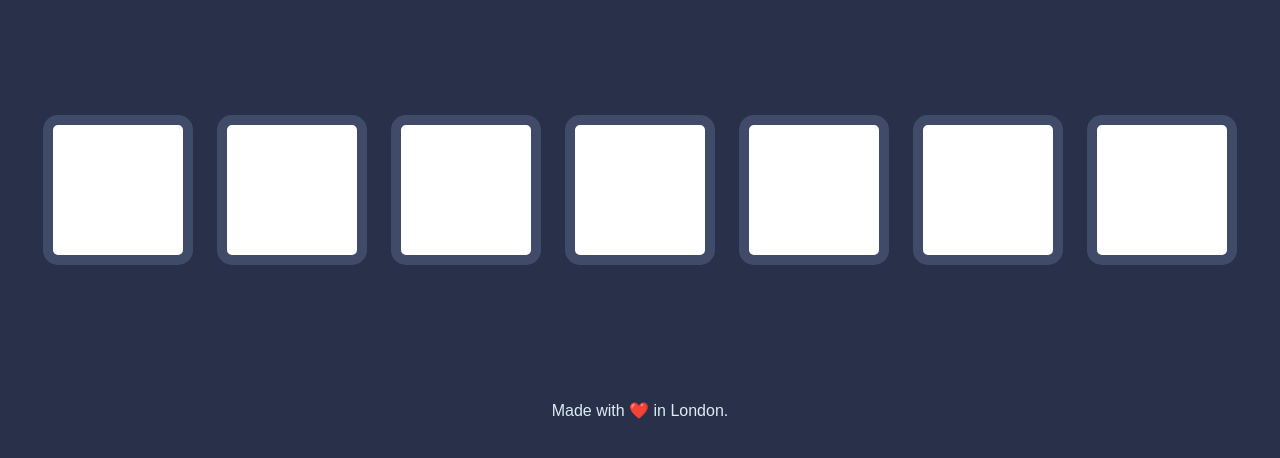
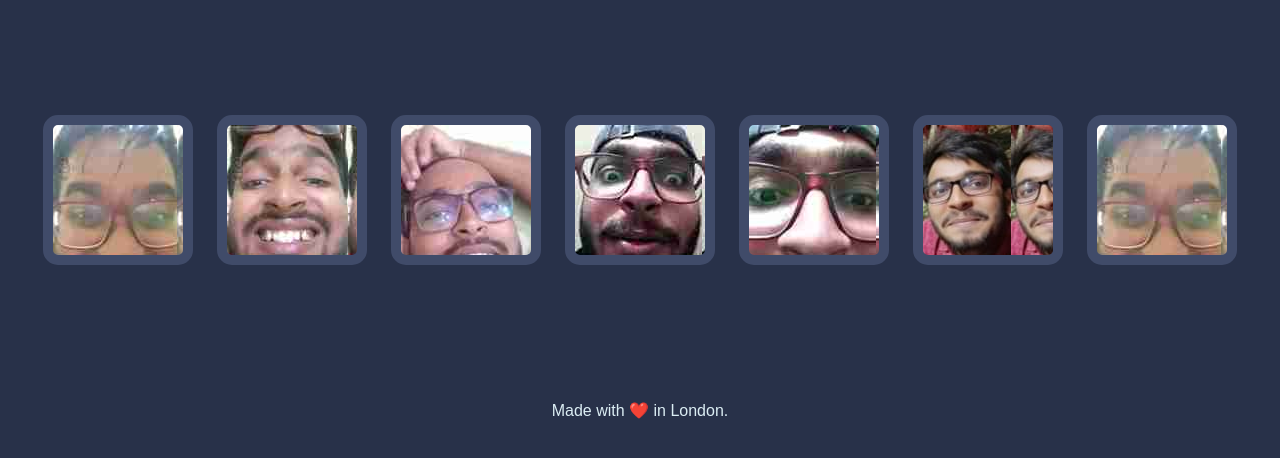
Before and after one commit to Shrutiraj23/drum2, a plain HTML site: page index.html in a window 1280 px wide. Shown: the part 174-632 px from the top of the page. Drawn offline with Linux system fonts and the light colour scheme.

Commit message:
Update style.css

```diff
--- a/style.css
+++ b/style.css
@@ -17,35 +17,35 @@ body {
   }
 
   .w {
-   background-image:url("images/11.jpg");
+   background-image:url("11.jpg");
   }
 
   .a {
-    background-image: url("images/22.jpg");
+    background-image: url("22.jpg");
 
   }
 
   .s {
-    background-image: url("images/33.jpg");
+    background-image: url("33.jpg");
 
   }
 
   .d {
-    background-image: url("images/44.jpg");
+    background-image: url("44.jpg");
 
   }
 
   .j {
-    background-image: url("images/55.jpg");
+    background-image: url("55.jpg");
 
   }
 
   .k {
-    background-image: url("images/6.jpg");
+    background-image: url("6.jpg");
 
   }
   .l {
-    background-image: url("images/11.jpg");
+    background-image: url("11.jpg");
 
   }
 
```
